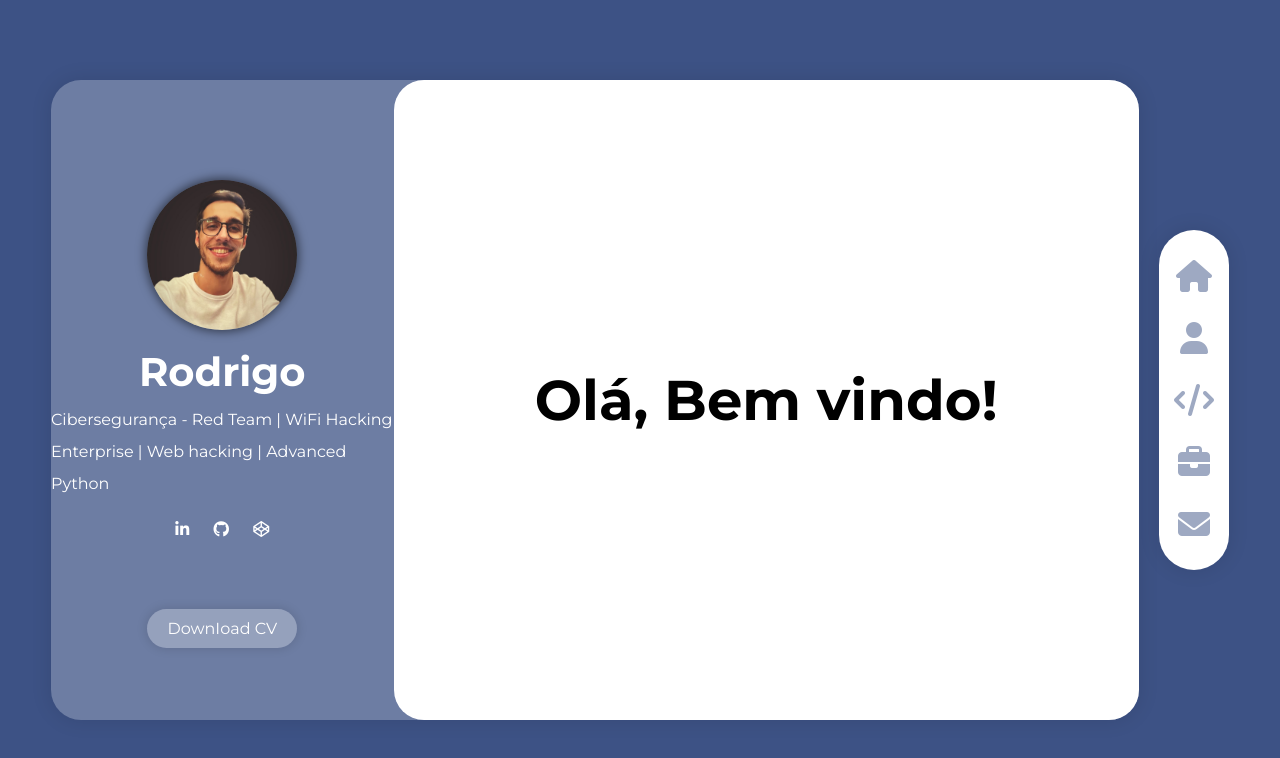
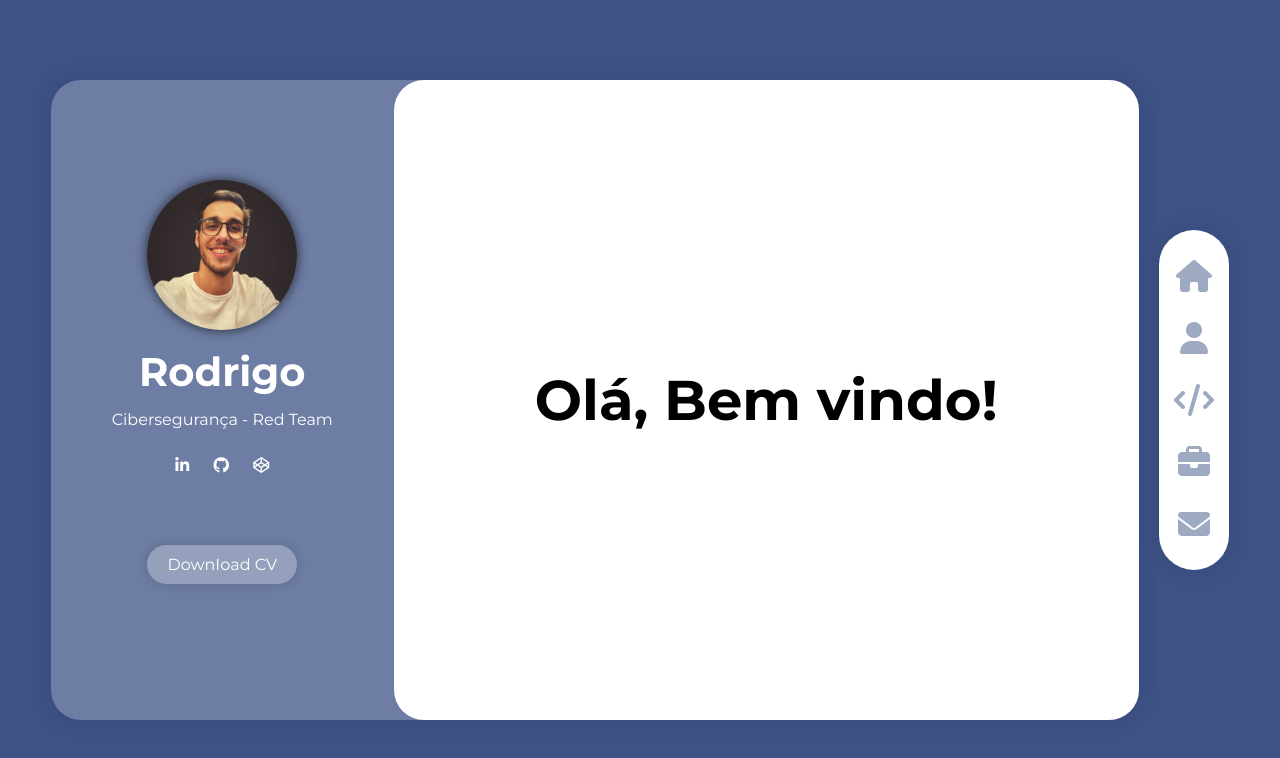
Before and after one commit to r0dr1g0sT/Portfolio, a plain HTML site: page index.html in a window 1280 px wide. Drawn offline with Linux system fonts and the light colour scheme.

Commit message:
Atualizar o index.html

```diff
--- a/index.html
+++ b/index.html
@@ -36,7 +36,7 @@
                     src="rodrigo.jpeg"
                     alt="Rodrigo Stallbaum"/>
                 <h1>Rodrigo</h1>
-                <h2>Cibersegurança - Red Team | WiFi Hacking Enterprise | Web hacking | Advanced Python </h2>
+                <h2>Cibersegurança - Red Team</h2>
                 <div class="socials">
                     <a href="https://www.linkedin.com/in/r-stallbaum/" target="_blank" class="fa-brands fa-linkedin-in" id="profile-link"></a>
                     <a href="https://github.com/r0dr1g0sT" target="_blank" class="fa-brands fa-github"></a>
```
